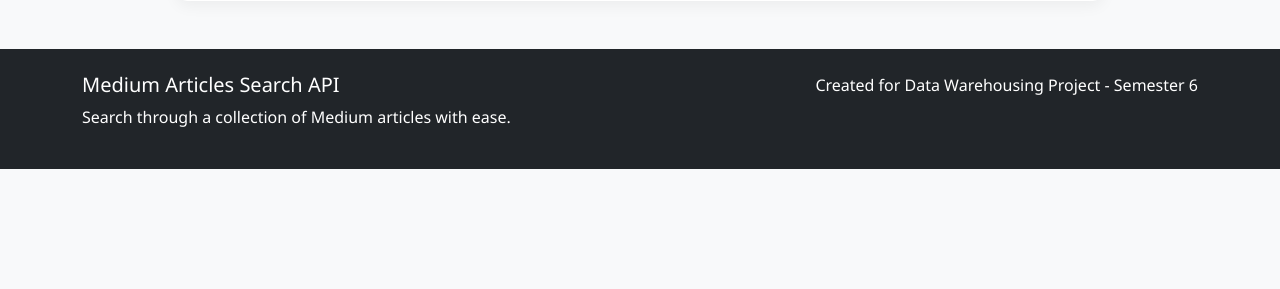
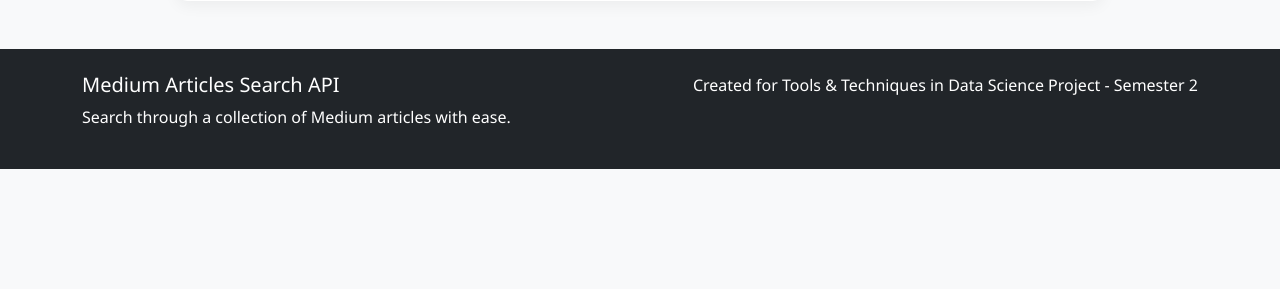
Before and after one commit to Muhammad-Ilyas-Ibrahim/Medium-Articles-Scraper, a Flask app: page / in a window 1280 px wide. Shown: the part 511-800 px from the top of the page. Run offline with Flask 2, Linux system fonts and the light colour scheme.

Commit message:
Updated base.html

```diff
--- a/flask_api/templates/base.html
+++ b/flask_api/templates/base.html
@@ -43,7 +43,7 @@
                     <p>Search through a collection of Medium articles with ease.</p>
                 </div>
                 <div class="col-md-6 text-md-end">
-                    <p>Created for Data Warehousing Project - Semester 6</p>
+                    <p>Created for Tools & Techniques in Data Science Project - Semester 2</p>
                 </div>
             </div>
         </div>
```
